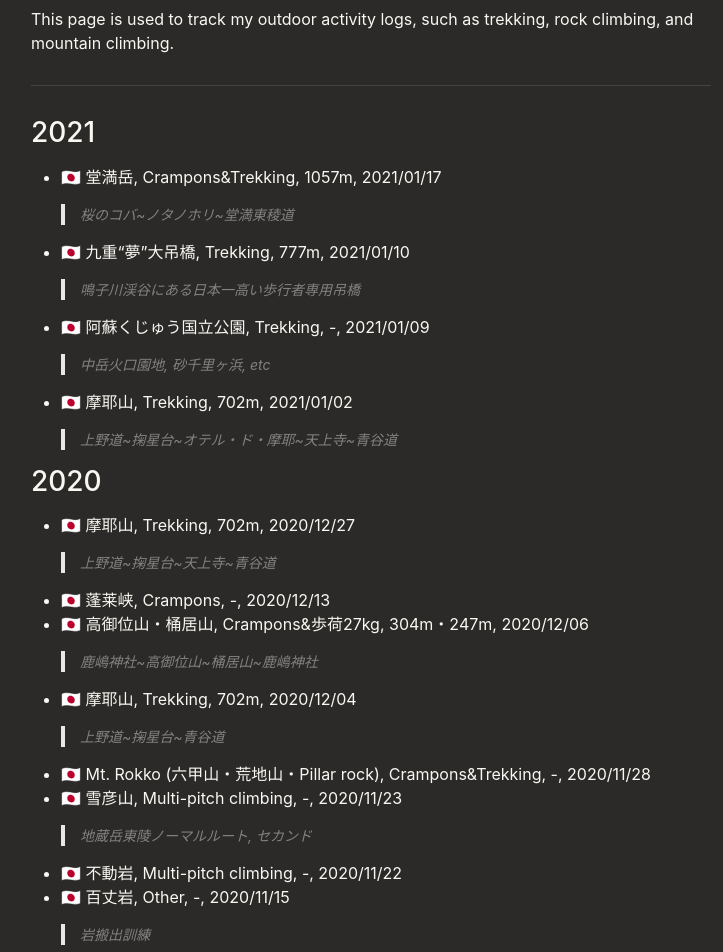
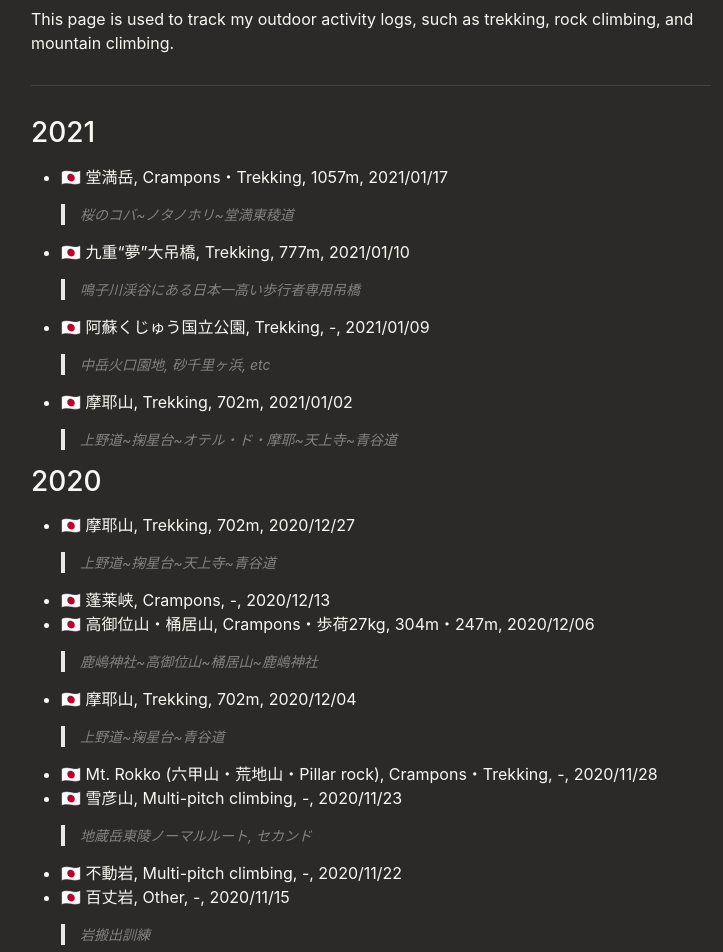
Before and after one commit to pixyzehn/pixyzehn.com, a Jekyll site: the page built from pages/mountaineering.md, in a window 1280 px wide and 1400 px high. Shown: the part 431-1383 px from the top of the window, without its empty margins (269-992 px from the left). Built offline with Jekyll 4.4.1, drawn with Linux system fonts in a browser that asks for light colours.

Commit message:
Update data

```diff
--- a/_data/mountaineering.yml
+++ b/_data/mountaineering.yml
@@ -2,7 +2,7 @@
   activities:
     - flag: 🇯🇵
       name: 堂満岳
-      category: Crampons&Trekking
+      category: Crampons・Trekking
       altitude: '1057m'
       date: 2021/01/17
       note: '桜のコバ~ノタノホリ~堂満東稜道'
@@ -40,7 +40,7 @@
       note: ''
     - flag: 🇯🇵
       name: 高御位山・桶居山
-      category: Crampons&歩荷27kg
+      category: Crampons・歩荷27kg
       altitude: '304m・247m'
       date: 2020/12/06
       note: '鹿嶋神社~高御位山~桶居山~鹿嶋神社'
@@ -52,7 +52,7 @@
       note: '上野道~掬星台~青谷道'
     - flag: 🇯🇵
       name: Mt. Rokko (六甲山・荒地山・Pillar rock)
-      category: Crampons&Trekking
+      category: Crampons・Trekking
       altitude: '-'
       date: 2020/11/28
       note: ''
```
